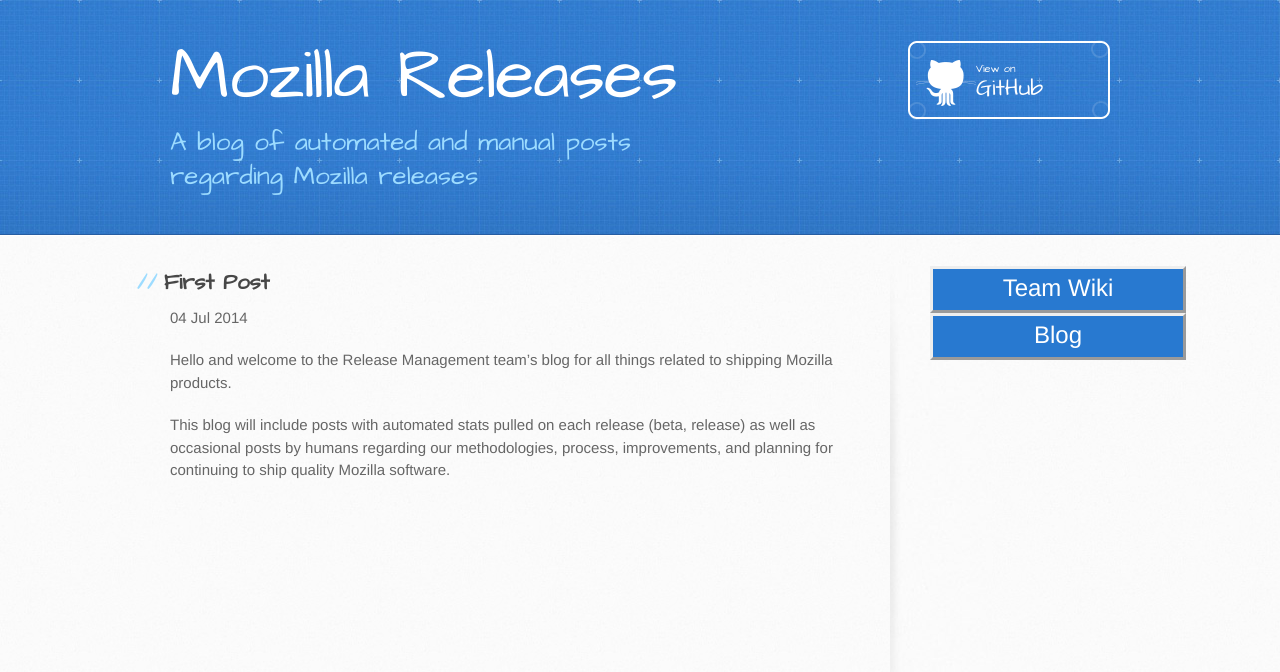
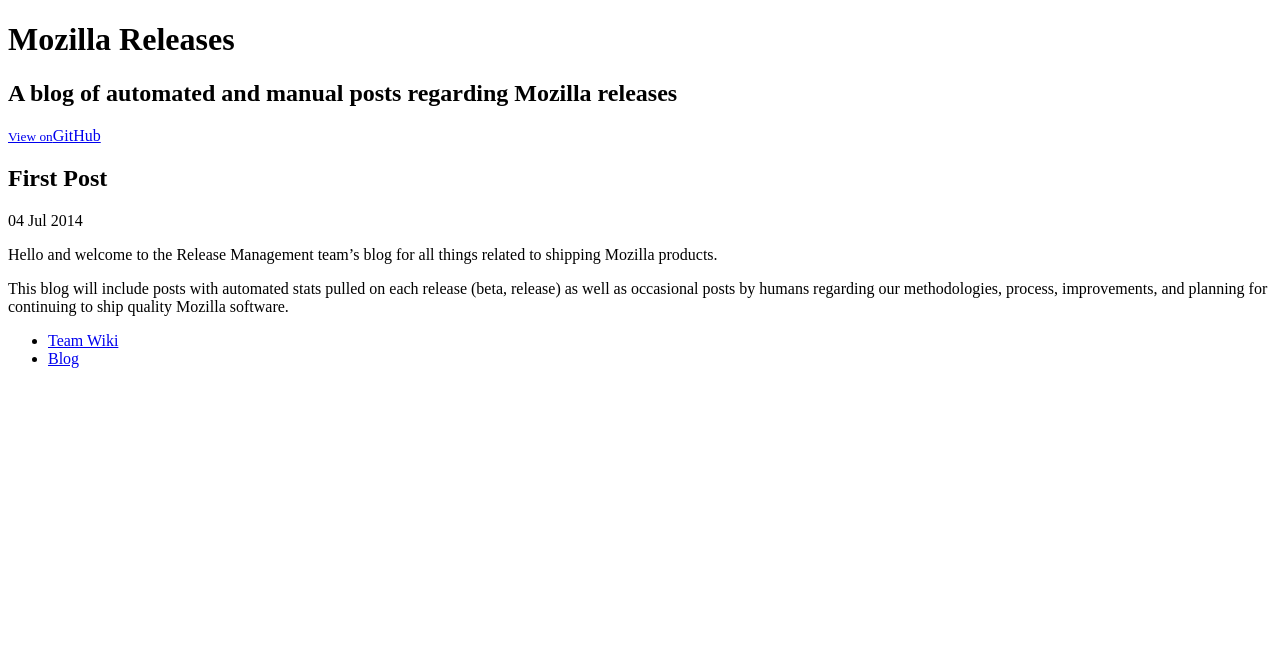
Before and after one commit to mozilla/release-blog, a Jekyll site: the page built from _posts/2014-04-06-welcome-to-jekyll.markdown, in a window 1280 px wide. Shown: the top 672 px of the page. Built offline with Jekyll 4.4.1, drawn with Linux system fonts in a browser that asks for light colours; Markdown is read by kramdown in place of the engine named in the settings.

Commit message:
fixing the stylesheets issues

```diff
--- a/_config.yml
+++ b/_config.yml
@@ -11,7 +11,7 @@
 - title: Team Wiki
   url: http://wiki.mozilla.org/Release_Management
 - title: Blog
-  url: /index.html
+  url: release-blog/index.html
 
 
 github: {
--- a/_layouts/default.html
+++ b/_layouts/default.html
@@ -5,9 +5,9 @@
     <meta http-equiv="X-UA-Compatible" content="chrome=1">
     <meta name="viewport" content="width=device-width, initial-scale=1, maximum-scale=1">
     <link href='https://fonts.googleapis.com/css?family=Architects+Daughter' rel='stylesheet' type='text/css'>
-    <link rel="stylesheet" type="text/css" href="/stylesheets/stylesheet.css" media="screen" />
-    <link rel="stylesheet" type="text/css" href="/stylesheets/pygment_trac.css" media="screen" />
-    <link rel="stylesheet" type="text/css" href="/stylesheets/print.css" media="print" />
+    <link rel="stylesheet" type="text/css" href="stylesheets/stylesheet.css" media="screen" />
+    <link rel="stylesheet" type="text/css" href="stylesheets/pygment_trac.css" media="screen" />
+    <link rel="stylesheet" type="text/css" href="stylesheets/print.css" media="print" />
 
     <!--[if lt IE 9]>
     <script src="//html5shiv.googlecode.com/svn/trunk/html5.js"></script>
```
